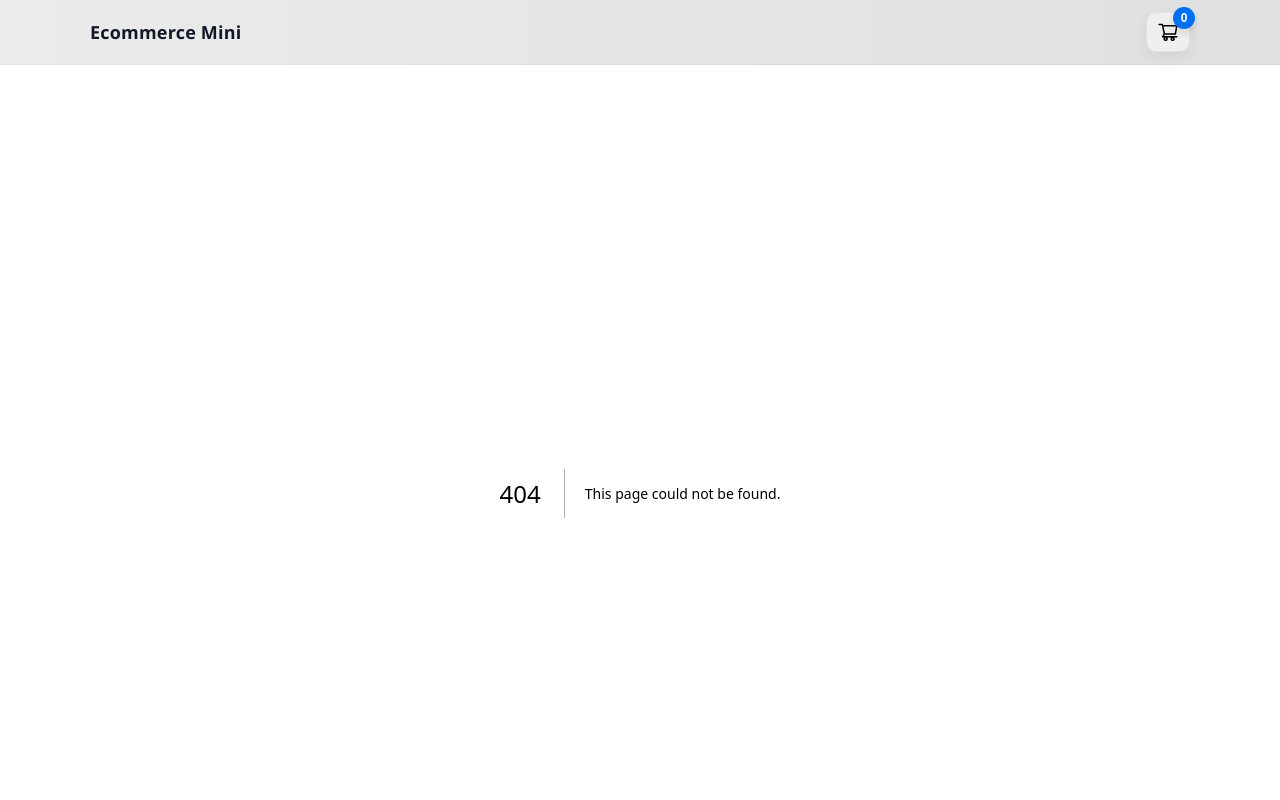
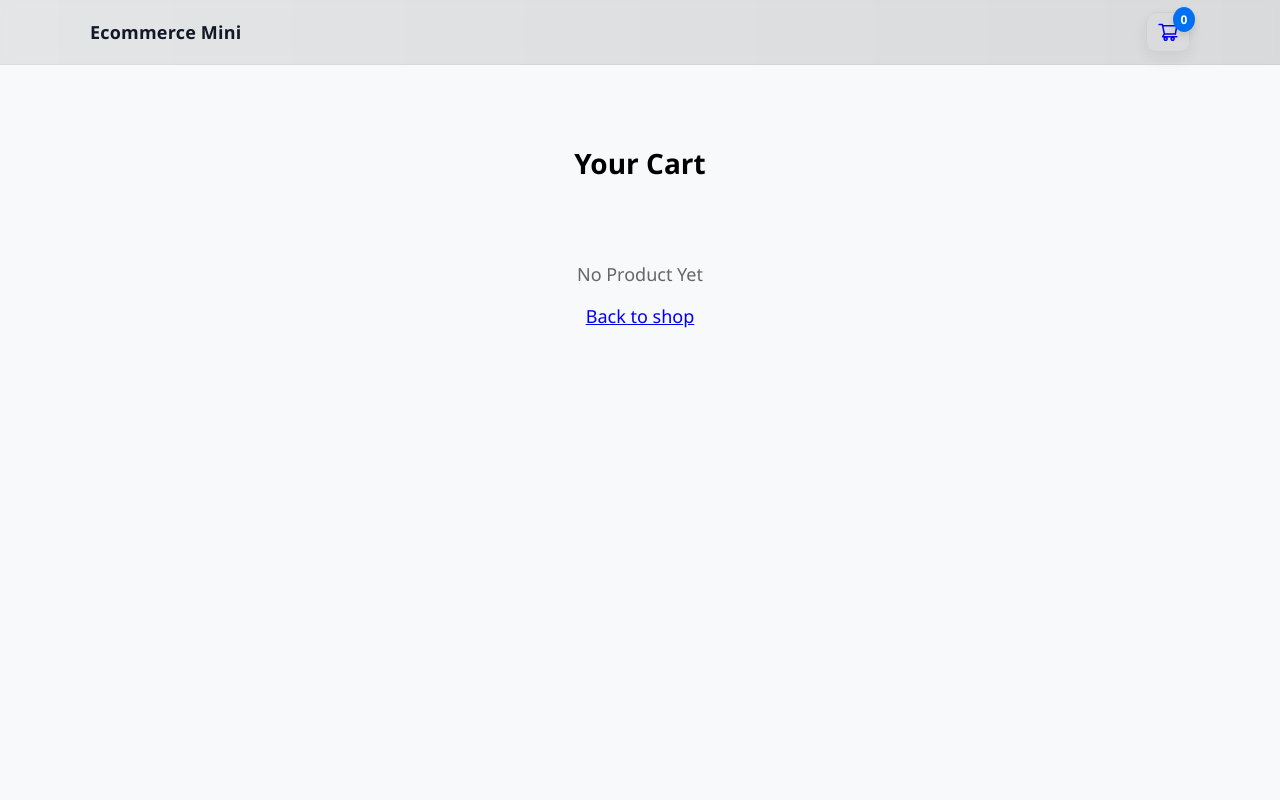
Before and after one commit to issa-hammid/ecommerce-mini, a Next.js app: page /cart in a window 1280 px wide. Before the commit this address had no page. Shown: the top 800 px of the page. Built offline with nearby package versions, Linux system fonts and the light colour scheme.

Commit message:
feat(cart): add global cart context, cart page, and toast notifications

```diff
--- a/package.json
+++ b/package.json
@@ -12,7 +12,8 @@
     "next": "16.0.1",
     "react": "19.2.0",
     "react-dom": "19.2.0",
-    "react-icons": "^5.5.0"
+    "react-icons": "^5.5.0",
+    "react-toastify": "^11.0.5"
   },
   "devDependencies": {
     "eslint": "^9",
--- /dev/null
+++ b/src/app/cart/cart.css
@@ -0,0 +1,174 @@
+:root {
+  --bg: #f8f9fa;
+  --card-bg: #fff;
+  --border: #ddd;
+  --shadow: 0 4px 10px rgba(0, 0, 0, 0.06);
+  --accent: #0070f3;
+  --text: #222;
+}
+
+.cart-page {
+  max-width: 1100px;
+  margin: 40px auto;
+  padding: 20px;
+  background: var(--bg);
+}
+
+.cart-title {
+  font-size: 28px;
+  font-weight: 700;
+  text-align: center;
+  margin-bottom: 30px;
+}
+
+.cart-list {
+  display: flex;
+  flex-direction: column;
+  gap: 15px;
+}
+
+.cart-item {
+  display: flex;
+  align-items: center;
+  justify-content: space-between;
+  background: var(--card-bg);
+  border: 1px solid var(--border);
+  border-radius: 10px;
+  box-shadow: var(--shadow);
+  padding: 14px 18px;
+  transition: transform 0.15s ease, box-shadow 0.15s ease;
+}
+
+.cart-item:hover {
+  transform: translateY(-2px);
+  box-shadow: 0 6px 20px rgba(0, 0, 0, 0.08);
+}
+
+.cart-item img {
+  width: 70px;
+  height: 70px;
+  object-fit: contain;
+  border-radius: 8px;
+  border: 1px solid #eee;
+  background: #fff;
+}
+
+.cart-details {
+  flex: 1;
+  margin-left: 16px;
+  display: flex;
+  flex-direction: column;
+  gap: 4px;
+}
+
+.cart-title-text {
+  font-size: 15px;
+  font-weight: 600;
+  color: var(--text);
+}
+
+.cart-price {
+  font-size: 14px;
+  color: var(--accent);
+  font-weight: 600;
+}
+
+.cart-quantity {
+  display: flex;
+  align-items: center;
+  gap: 8px;
+}
+
+.qty-btn {
+  border: none;
+  background: var(--accent);
+  color: white;
+  width: 26px;
+  height: 26px;
+  border-radius: 6px;
+  font-size: 16px;
+  cursor: pointer;
+}
+
+.qty-btn:hover {
+  background: #005ad1;
+}
+
+.cart-total {
+  font-weight: 600;
+  color: var(--text);
+  min-width: 60px;
+  text-align: right;
+}
+
+.remove-btn {
+  background: transparent;
+  border: none;
+  color: crimson;
+  cursor: pointer;
+  font-size: 14px;
+  margin-left: 10px;
+}
+
+.remove-btn:hover {
+  text-decoration: underline;
+}
+
+.empty-cart {
+  text-align: center;
+  margin-top: 80px;
+  font-size: 18px;
+  color: #666;
+}
+
+@media (max-width: 768px) {
+  .cart-item {
+    flex-direction: column;
+    align-items: flex-start;
+    gap: 10px;
+  }
+
+  .cart-details {
+    margin-left: 0;
+  }
+
+  .cart-total {
+    align-self: flex-end;
+  }
+}
+
+
+
+
+
+.cart-summary {
+  margin-top: 30px;
+  padding-top: 20px;
+  border-top: 1px solid rgba(0, 0, 0, 0.1);
+  display: flex;
+  justify-content: space-between;
+  align-items: center;
+  flex-wrap: wrap;
+}
+
+.cart-summary h3 {
+  font-size: 18px;
+  color: var(--dark);
+  margin: 0;
+}
+
+.checkout-btn {
+  background: var(--accent);
+  color: white;
+  border: none;
+  border-radius: 8px;
+  padding: 10px 20px;
+  font-size: 15px;
+  cursor: pointer;
+  transition: 0.2s;
+}
+
+.checkout-btn:hover {
+  background: #005ac1;
+  transform: translateY(-1px);
+}
--- /dev/null
+++ b/src/app/cart/page.jsx
@@ -0,0 +1,70 @@
+"use client";
+import "./cart.css";
+import { useCart } from "../context/CartContext";
+import Link from "next/link";
+import { FaPlus, FaMinus, FaTrash } from "react-icons/fa6";
+
+export default function CartPage() {
+  const { cartItems, removeFromCart, increaseQuantity, decreaseQuantity } =
+    useCart();
+  const subtotal = cartItems.reduce(
+    (acc, item) => acc + item.price * item.quantity,
+    0
+  );
+  return (
+    <main className="cart-page">
+      <h1 className="cart-title"> Your Cart</h1>
+
+      {cartItems.length === 0 ? (
+        <div className="empty-cart">
+          <p>No Product Yet</p>
+          <Link href="/"> Back to shop</Link>
+        </div>
+      ) : (
+        <div className="cart-list">
+          {cartItems.map((item) => (
+            <div key={item.id} className="cart-item">
+              <img src={item.image} alt={item.title} />
+
+              <div className="cart-details">
+                <span className="cart-title-text">{item.title}</span>
+                <span className="cart-price">${item.price}</span>
+              </div>
+
+              <div className="cart-quantity">
+                <button
+                  className="qty-btn"
+                  onClick={() => decreaseQuantity(item.id)}
+                >
+                  <FaMinus size={12} />
+                </button>
+                <span>{item.quantity}</span>
+                <button
+                  className="qty-btn"
+                  onClick={() => increaseQuantity(item.id)}
+                >
+                  <FaPlus size={12} />
+                </button>
+              </div>
+
+              <div className="cart-total">
+                ${(item.price * item.quantity).toFixed(2)}
+              </div>
+
+              <button
+                className="remove-btn"
+                onClick={() => removeFromCart(item.id)}
+              >
+                <FaTrash size={14} />
+              </button>
+            </div>
+          ))}
+          <div className="cart-summary">
+            <h3>Subtotal: ${subtotal.toFixed(2)}</h3>
+            <button className="checkout-btn"> Checkout</button>
+          </div>
+        </div>
+      )}
+    </main>
+  );
+}
--- a/src/app/components/Header.jsx
+++ b/src/app/components/Header.jsx
@@ -3,7 +3,11 @@
 import Link from "next/link";
 import { AiOutlineShoppingCart } from "react-icons/ai";
 // import "../../app/globals.css";
-export default function Header({ cartCount = 0 }) {
+import { useCart } from "../context/CartContext";
+
+export default function Header() {
+    //destruction
+    const {cartCount} = useCart()
   return (
     <header className="site-header">
       <div className="header-inner">
@@ -12,12 +16,12 @@ export default function Header({ cartCount = 0 }) {
         </Link>
 
         <nav className="header-actions">
-          <button className="cart-btn" aria-label="Open cart">
+          <Link href="/cart" className="cart-btn" aria-label="Open cart">
             <AiOutlineShoppingCart size={22} />
-            <span className="cart-badge" aria-hidden={cartCount === 0}>
+            <span className="cart-badge">
               {cartCount}
             </span>
-          </button>
+          </Link>
         </nav>
       </div>
     </header>
--- /dev/null
+++ b/src/app/context/CartContext.js
@@ -0,0 +1,73 @@
+"use client"
+import { createContext, useContext, useState } from "react"
+
+const CartContext = createContext();
+
+// creation the provider
+export function CartProvider({children}){
+  const [cartItems, setCartItems] = useState([]);
+
+// addToCart => use this to add product in the cart
+   const addToCart = (product) => {
+    setCartItems((prevItems) => {
+      const existingItem = prevItems.find((item) => item.id === product.id);
+
+      if (existingItem) {
+        return prevItems.map((item) =>
+          item.id === product.id
+            ? { ...item, quantity: item.quantity + 1 }
+            : item
+        );
+      }
+
+      return [...prevItems, { ...product, quantity: 1 }];
+    });
+  };
+
+  const cartCount = cartItems.reduce(
+    (total, item) => total + item.quantity,
+    0
+  );
+
+const removeFromCart = (id) => {
+    setCartItems((prev) => prev.filter((item) => item.id !== id));
+  };
+
+  const increaseQuantity = (id) => {
+    setCartItems((prev) =>
+      prev.map((item) =>
+        item.id === id ? { ...item, quantity: item.quantity + 1 } : item
+      )
+    );
+  };
+   const decreaseQuantity = (id) => {
+    setCartItems((prev) =>
+      prev
+        .map((item) =>
+          item.id === id ? { ...item, quantity: item.quantity - 1 } : item
+        )
+        .filter((item) => item.quantity > 0)
+    );
+  };
+   return (
+    <CartContext.Provider
+      value={{
+        cartItems,
+        addToCart,
+        removeFromCart,
+        increaseQuantity,
+        decreaseQuantity,
+        cartCount,
+      }}
+    >
+      {children}
+    </CartContext.Provider>
+  );
+
+}
+
+// useCart context provides global  shared across all components
+export function useCart(){
+    return useContext(CartContext)
+
+}
--- a/src/app/globals.css
+++ b/src/app/globals.css
@@ -99,7 +99,17 @@ color: #fff;
   -ms-border-radius: 50%;
   -o-border-radius: 50%;
 }
-
+.cart-count {
+  position: absolute;
+  top: -8px;
+  right: -10px;
+  background: crimson;
+  color: white;
+  font-size: 12px;
+  font-weight: bold;
+  border-radius: 50%;
+  padding: 3px 6px;
+}
 main {
   max-width: 1100px;
   margin: 28px auto;
--- a/src/app/layout.js
+++ b/src/app/layout.js
@@ -1,5 +1,10 @@
 import Header from "./components/Header";
 import "./globals.css";
+
+// CartProvider wraps the entire app to share cart state globally
+import { CartProvider } from "./context/CartContext";
+import { ToastContainer } from "react-toastify";
+import "react-toastify/dist/ReactToastify.css"; // for style toast
 
 export const metadata = {
   title: "Ecommerce Mini",
@@ -7,14 +12,19 @@ export const metadata = {
 };
 
 export default function RootLayout({ children }) {
+  // Header and footer are displayed on all pages
   return (
     <html lang="en">
       <body>
-        <Header />
+        <CartProvider>
+          <Header />
         <main>{children}</main>
         <footer>
-          <p>© 2025 Ecommerce Mini</p>
+          <p>© 2025 Ecommerce Mini by NEXT.js</p>
         </footer>
+        <ToastContainer position="top-right" autoClose={1500} />
+        </CartProvider>
+
       </body>
     </html>
   );
```
Also changed, not shown: src/app/components/ProductCard.jsx (+10 -4 lines), src/app/page.js (+9 -3 lines), src/app/product/[id]/page.js (+10 -1 lines), 1 other file (tests, documents, lock files or other folders).
